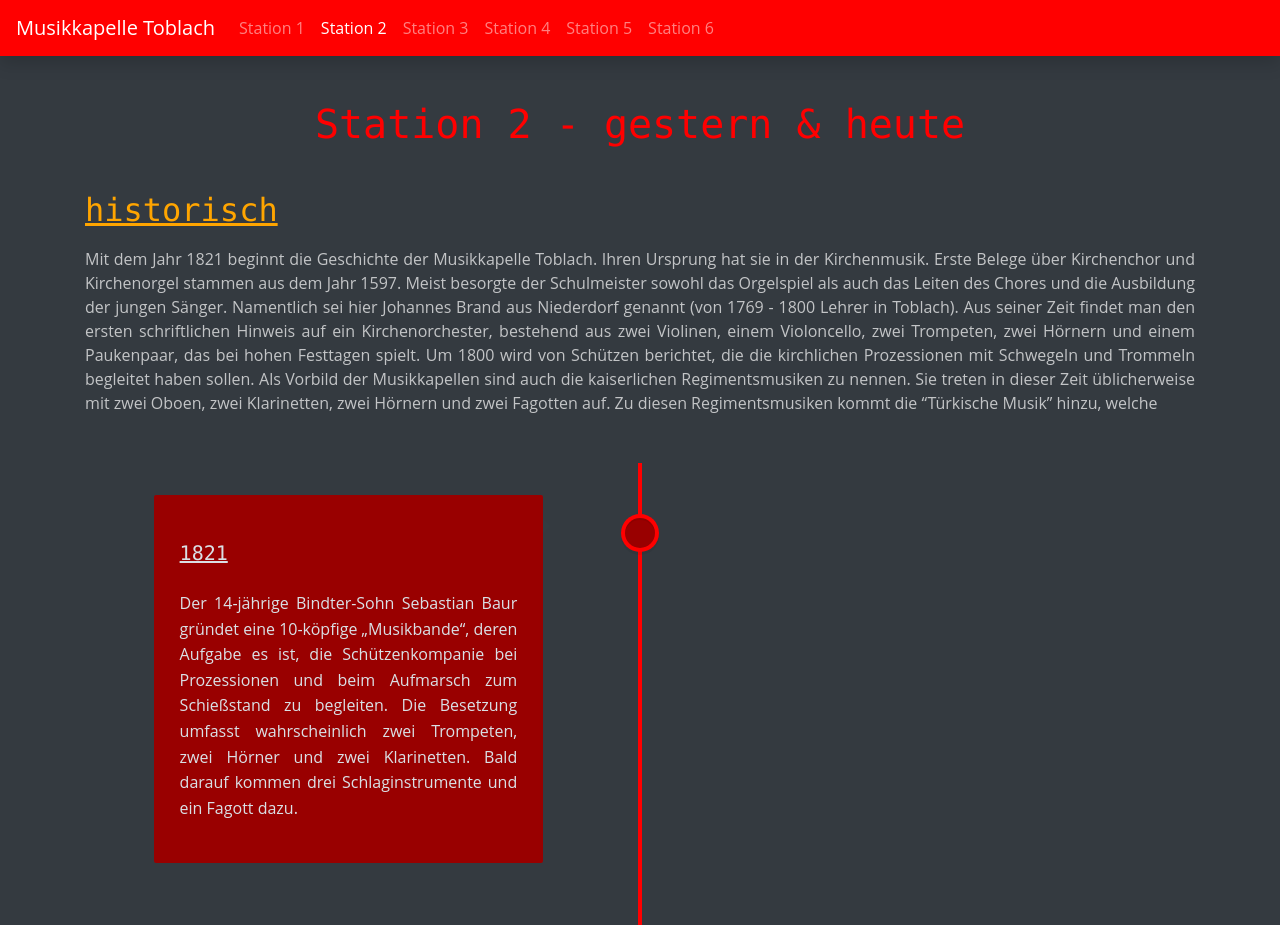
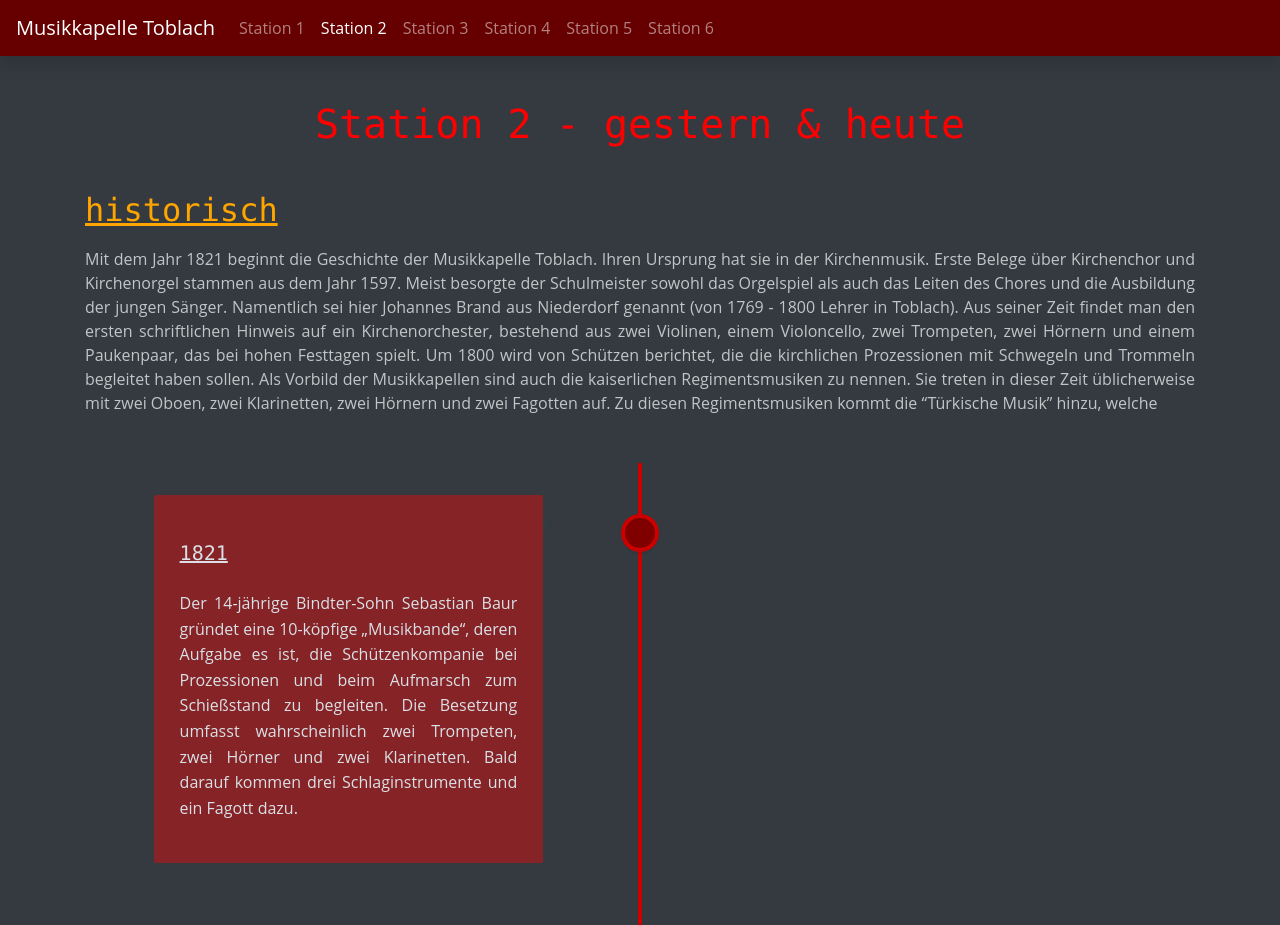
Before and after one commit to musikkapelle-toblach/musikmeile, an Angular app in the folder src/: page /stage2 in a window 1280 px wide. Shown: the top 925 px of the page. Built offline with nearby package versions, Linux system fonts and the light colour scheme.

Commit message:
Adjust colors

```diff
--- a/src/src/app/historic-view/historic-view.component.scss
+++ b/src/src/app/historic-view/historic-view.component.scss
@@ -34,7 +34,7 @@ Main components
   left: 25px;
   height: 100%;
   width: 4px;
-  background: $primary;
+  background: darken($primary,10);
 }
 @media only screen and (min-width: 1170px) {
   #cd-timeline {
@@ -81,10 +81,10 @@ Main components
   width: 30px;
   height: 30px;
   border-radius: 50%;
-  box-shadow: 0 0 0 4px $primary, inset 0 2px 0 rgba(0, 0, 0, 0.08), 0 3px 0 4px rgba(0, 0, 0, 0.05);
+  box-shadow: 0 0 0 4px darken($primary,10), inset 0 2px 0 rgba(0, 0, 0, 0.08), 0 3px 0 4px rgba(0, 0, 0, 0.05);
 }
 .cd-timeline-img {
-  background: darken($primary,20);
+  background: darken($primary,25);
 }
 @media only screen and (min-width: 1170px) {
   .cd-timeline-img {
@@ -103,7 +103,7 @@ Main components
   position: relative;
   margin-left: 60px;
   margin-right: 30px;
-  background: darken($primary, 20);
+  background: rgba(255,0,0,0.4);
   border-radius: 2px;
   padding: 1em;
   .timeline-content-info {
--- a/src/src/styles.scss
+++ b/src/src/styles.scss
@@ -4,7 +4,7 @@
 
 
 .navbar {
-  background-color: $primary;
+  background-color: darken($primary, 30);
   z-index: 5
 }
 
```
